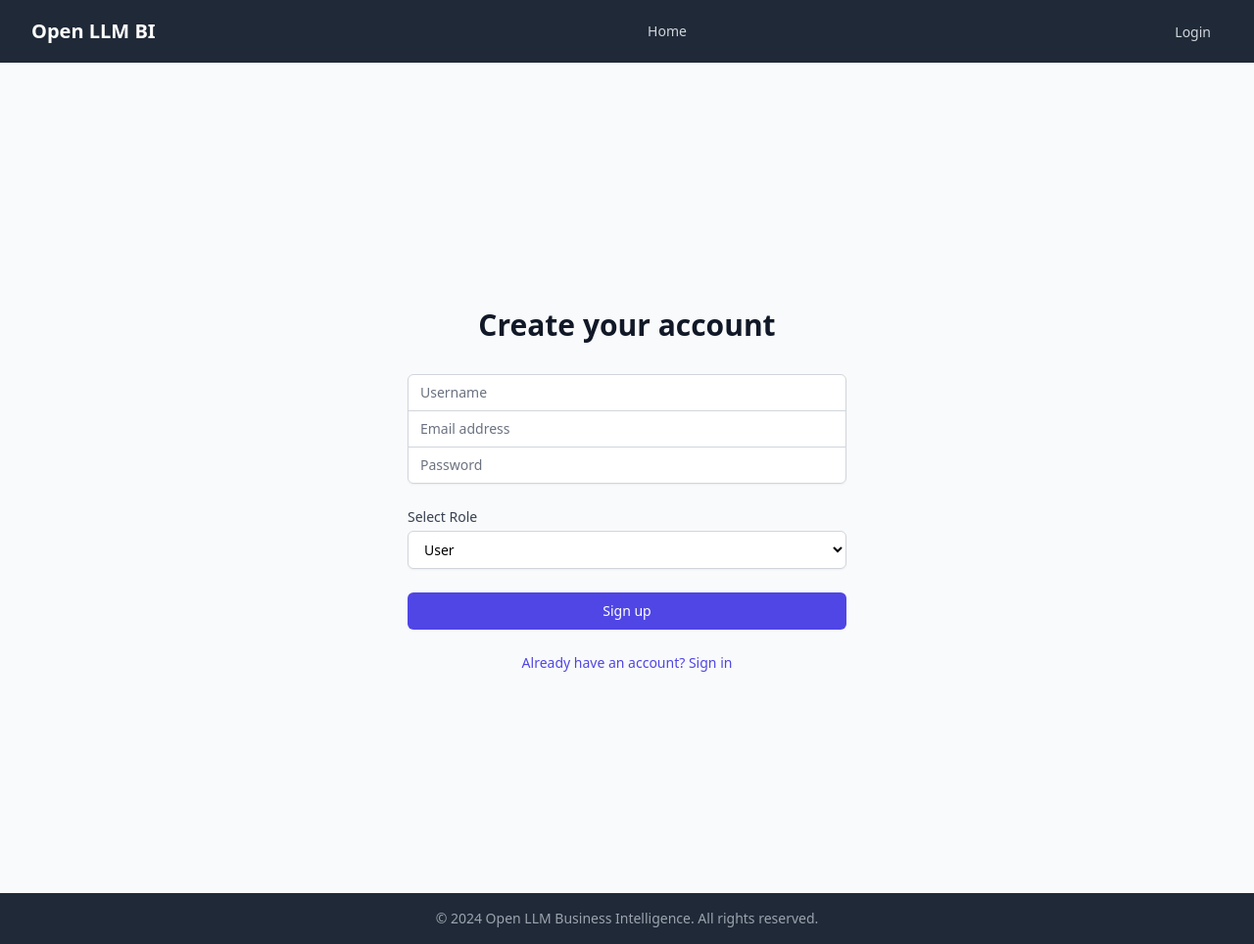
After one commit to TapanKumarBarik/OPEN_LLM, a Flask app: page /signup in a window 1280 px wide. The commit adds this page. Shown: the whole page at 98% size. Run offline with Flask 3, Linux system fonts and the light colour scheme; some libraries are stand-ins or nearby versions.

```diff
--- a/app/routes.py
+++ b/app/routes.py
@@ -20,9 +20,15 @@ def init_routes(app):
                 return redirect(url_for('login'))
 
             user = User.query.get_or_404(current_user_id)
+
+            # Add role-based access check
+            if user.role not in ['admin', 'analyst', 'engineer', 'user']:
+                return jsonify({'error': 'Unauthorized access'}), 403
+
             return render_template('dashboard/main.html', user=user)
         except Exception as e:
             return redirect(url_for('login'))
+
 
     @app.route('/login')
     def login():
@@ -32,7 +38,9 @@ def init_routes(app):
             return redirect(url_for('dashboard'))
         return render_template('auth/login.html')
 
-
+    @app.route('/signup')
+    def signup():
+        return render_template('auth/signup.html')
 
     @app.route('/profile')
     @jwt_required()
--- /dev/null
+++ b/app/templates/auth/signup.html
@@ -0,0 +1,116 @@
+{% extends "base.html" %} {% block content %}
+<div
+  class="min-h-screen flex items-center justify-center bg-gray-50 py-12 px-4 sm:px-6 lg:px-8"
+>
+  <div class="max-w-md w-full space-y-8">
+    <div>
+      <h2 class="mt-6 text-center text-3xl font-extrabold text-gray-900">
+        Create your account
+      </h2>
+    </div>
+    <form class="mt-8 space-y-6" id="signupForm">
+      <div class="rounded-md shadow-sm -space-y-px">
+        <div>
+          <input
+            id="username"
+            name="username"
+            type="text"
+            required
+            class="appearance-none rounded-none relative block w-full px-3 py-2 border border-gray-300 placeholder-gray-500 text-gray-900 rounded-t-md focus:outline-none focus:ring-indigo-500 focus:border-indigo-500 focus:z-10 sm:text-sm"
+            placeholder="Username"
+          />
+        </div>
+        <div>
+          <input
+            id="email"
+            name="email"
+            type="email"
+            required
+            class="appearance-none rounded-none relative block w-full px-3 py-2 border border-gray-300 placeholder-gray-500 text-gray-900 focus:outline-none focus:ring-indigo-500 focus:border-indigo-500 focus:z-10 sm:text-sm"
+            placeholder="Email address"
+          />
+        </div>
+        <div>
+          <input
+            id="password"
+            name="password"
+            type="password"
+            required
+            class="appearance-none rounded-none relative block w-full px-3 py-2 border border-gray-300 placeholder-gray-500 text-gray-900 rounded-b-md focus:outline-none focus:ring-indigo-500 focus:border-indigo-500 focus:z-10 sm:text-sm"
+            placeholder="Password"
+          />
+        </div>
+      </div>
+
+      <div>
+        <label class="block text-sm font-medium text-gray-700"
+          >Select Role</label
+        >
+        <select
+          id="role"
+          name="role"
+          class="mt-1 block w-full py-2 px-3 border border-gray-300 bg-white rounded-md shadow-sm focus:outline-none focus:ring-indigo-500 focus:border-indigo-500 sm:text-sm"
+        >
+          <option value="user">User</option>
+          <option value="analyst">Business Analyst</option>
+          <option value="engineer">Data Engineer</option>
+        </select>
+      </div>
+
+      <div>
+        <button
+          type="submit"
+          class="group relative w-full flex justify-center py-2 px-4 border border-transparent text-sm font-medium rounded-md text-white bg-indigo-600 hover:bg-indigo-700 focus:outline-none focus:ring-2 focus:ring-offset-2 focus:ring-indigo-500"
+        >
+          Sign up
+        </button>
+      </div>
+
+      <div class="text-sm text-center">
+        <a
+          href="{{ url_for('login') }}"
+          class="font-medium text-indigo-600 hover:text-indigo-500"
+        >
+          Already have an account? Sign in
+        </a>
+      </div>
+    </form>
+  </div>
+</div>
+
+<script>
+  document
+    .getElementById("signupForm")
+    .addEventListener("submit", async (e) => {
+      e.preventDefault();
+
+      try {
+        const response = await fetch("/api/auth/signup", {
+          method: "POST",
+          headers: {
+            "Content-Type": "application/json",
+          },
+          body: JSON.stringify({
+            username: document.getElementById("username").value,
+            email: document.getElementById("email").value,
+            password: document.getElementById("password").value,
+            role: document.getElementById("role").value,
+          }),
+        });
+
+        const data = await response.json();
+
+        if (response.ok) {
+          // Store token and redirect
+          localStorage.setItem("access_token", `Bearer ${data.access_token}`);
+          window.location.href = "/dashboard";
+        } else {
+          alert(data.error || "Signup failed");
+        }
+      } catch (error) {
+        console.error("Signup error:", error);
+        alert("An error occurred during signup");
+      }
+    });
+</script>
+{% endblock %}
```
Also changed, not shown: app/__init__.py (+22 -7 lines), app/api/auth.py (+59 -16 lines), app/templates/auth/login.html (+8 -15 lines), app/templates/dashboard/main.html (+32 -1 lines), README.txt, app/templates/auth/register.html (deleted).
